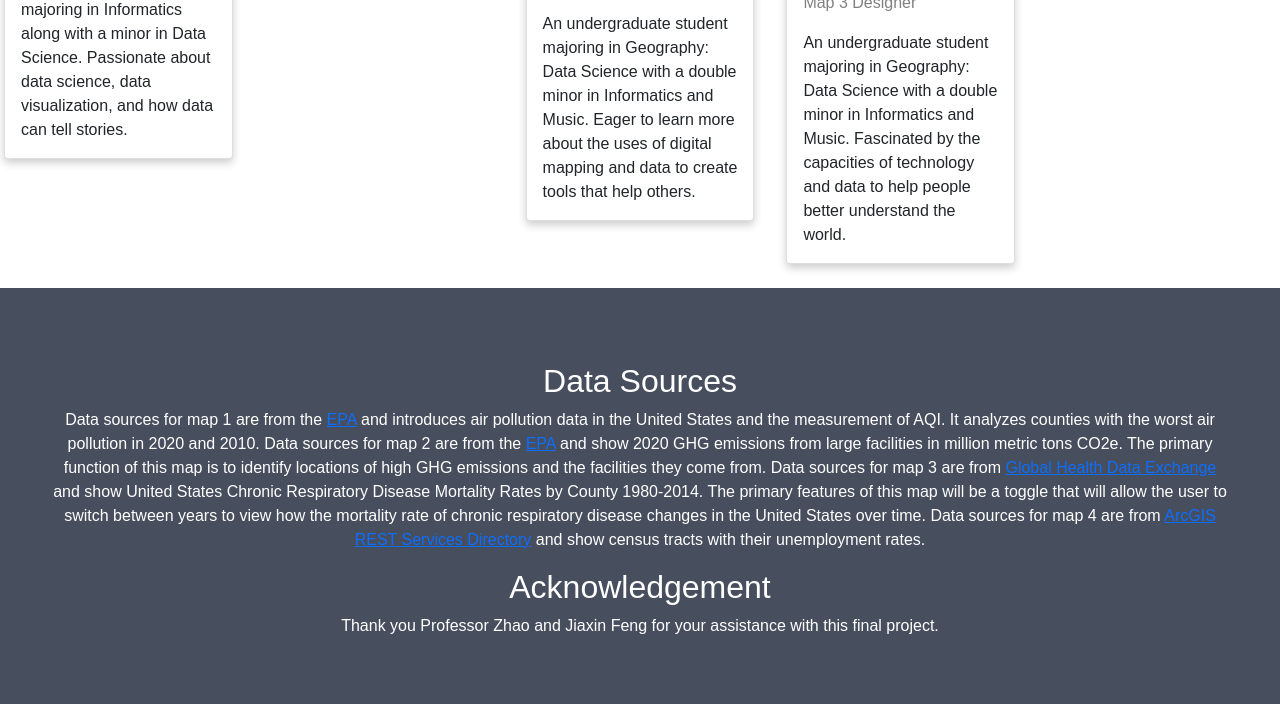
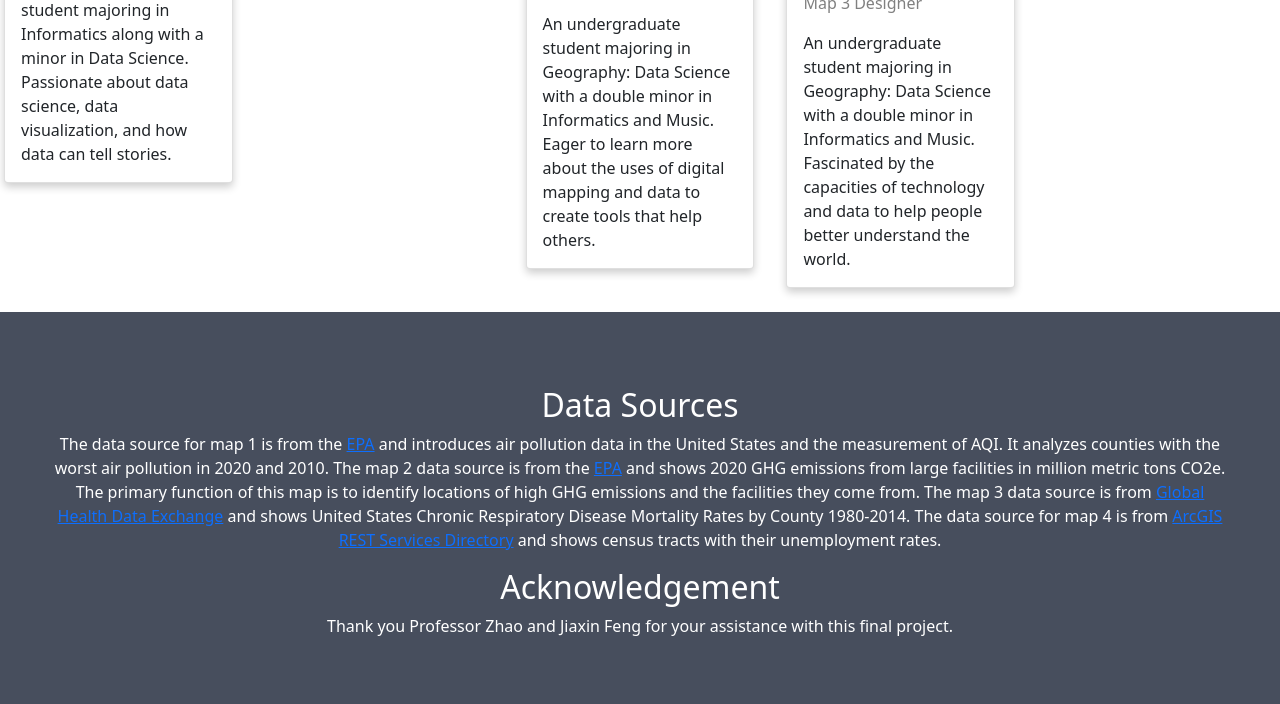
Before and after one commit to olsenbt/air-quality-map, a plain HTML site: page about.html in a window 1280 px wide. Shown: the part 678-1382 px from the top of the page. Drawn offline with Linux system fonts and the light colour scheme.

Commit message:
Update about.html

```diff
--- a/about.html
+++ b/about.html
@@ -4,19 +4,6 @@
 <meta name="viewport" content="width=device-width, initial-scale=1">
 <link href="css/styles.css" rel="stylesheet" />
 <style>
-body {
-  font-family: Arial, Helvetica, sans-serif;
-  margin: 0;
-}
-
-html {
-  box-sizing: border-box;
-}
-
-*, *:before, *:after {
-  box-sizing: inherit;
-}
-
 .column {
   float: left;
   width: 20%;
@@ -150,17 +137,15 @@ html {
     <div class="col-lg-12">
         <br>
         <h2 style="text-align:center">Data Sources</h2>
-        <p>Data sources for map 1 are from the <a href="https://www.epa.gov/outdoor-air-quality-data/air-quality-statistics-report">EPA</a>
+        <p>The data source for map 1 is from the <a href="https://www.epa.gov/outdoor-air-quality-data/air-quality-statistics-report">EPA</a>
             and introduces air pollution data in the United States and the measurement of AQI. It analyzes counties with the worst
-            air pollution in 2020 and 2010. Data sources for map 2 are from the
+            air pollution in 2020 and 2010. The map 2 data source is from the
             <a href="https://ghgdata.epa.gov/ghgp/main.do#/facility/?q=Find%20a%20Facility%20or%20Location&st=&bs=&et=&fid=&sf=11001100&lowE=-20000&highE=23000000&g1=1&g2=1&g3=1&g4=1&g5=1&g6=0&g7=1&g8=1&g9=1&g10=1&g11=1&g12=1&s1=1&s2=1&s3=1&s4=1&s5=1&s6=1&s7=1&s8=1&s9=1&s10=1&s201=1&s202=1&s203=1&s204=1&s301=1&s302=1&s303=1&s304=1&s305=1&s306=1&s307=1&s401=1&s402=1&s403=1&s404=1&s405=1&s601=1&s602=1&s701=1&s702=1&s703=1&s704=1&s705=1&s706=1&s707=1&s708=1&s709=1&s710=1&s711=1&s801=1&s802=1&s803=1&s804=1&s805=1&s806=1&s807=1&s808=1&s809=1&s810=1&s901=1&s902=1&s903=1&s904=1&s905=1&s906=1&s907=1&s908=1&s909=1&s910=1&s911=1&si=&ss=&so=0&ds=E&yr=2020&tr=current&cyr=2020&ol=0&sl=0&rs=ALL">EPA</a>
-            and show 2020 GHG emissions from large facilities  in million metric tons CO2e. The primary function of this map is to
-            identify locations of high GHG emissions and the facilities they come from. Data sources for map 3 are from <a href="https://ghdx.healthdata.org/record/ihme-data/united-states-chronic-respiratory-disease-mortality-rates-county-1980-2014">Global Health Data Exchange</a>
-            and show United States Chronic Respiratory Disease Mortality Rates by County 1980-2014.
-            The primary features of this map will be a toggle that will allow the user to switch
-            between years to view how the mortality rate of chronic respiratory disease changes
-            in the United States over time. Data sources for map 4 are from <a href="https://services1.arcgis.com/4yjifSiIG17X0gW4/arcgis/rest/services/SES_indicators/FeatureServer/1">ArcGIS REST Services Directory</a>
-            and show census tracts with their unemployment rates.</p>
+            and shows 2020 GHG emissions from large facilities in million metric tons CO2e. The primary function of this map is to
+            identify locations of high GHG emissions and the facilities they come from. The map 3 data source is from <a href="https://ghdx.healthdata.org/record/ihme-data/united-states-chronic-respiratory-disease-mortality-rates-county-1980-2014">Global Health Data Exchange</a>
+            and shows United States Chronic Respiratory Disease Mortality Rates by County 1980-2014.
+            The data source for map 4 is from <a href="https://services1.arcgis.com/4yjifSiIG17X0gW4/arcgis/rest/services/SES_indicators/FeatureServer/1">ArcGIS REST Services Directory</a>
+            and shows census tracts with their unemployment rates.</p>
         <h2 style="text-align:center">Acknowledgement</h2>
         <p style="text-align:center">
             Thank you Professor Zhao and Jiaxin Feng for your assistance with this final project.<br>
```
